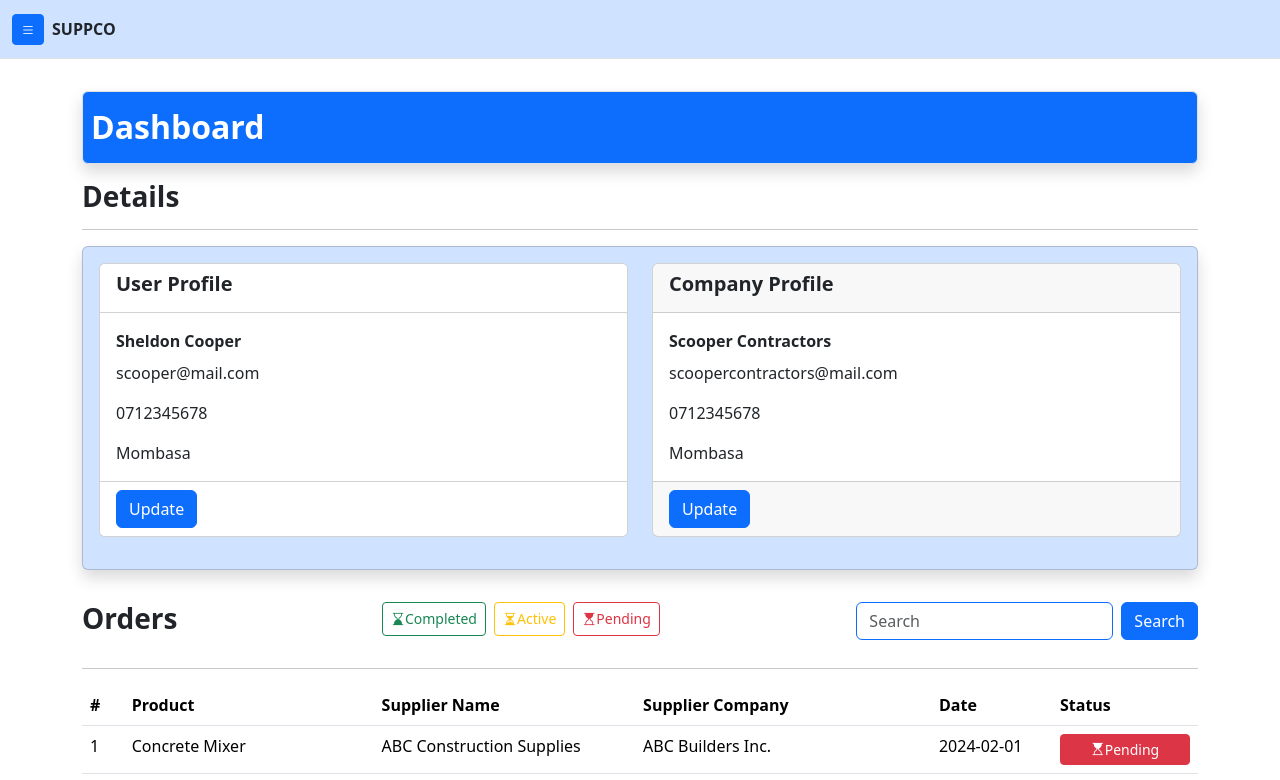
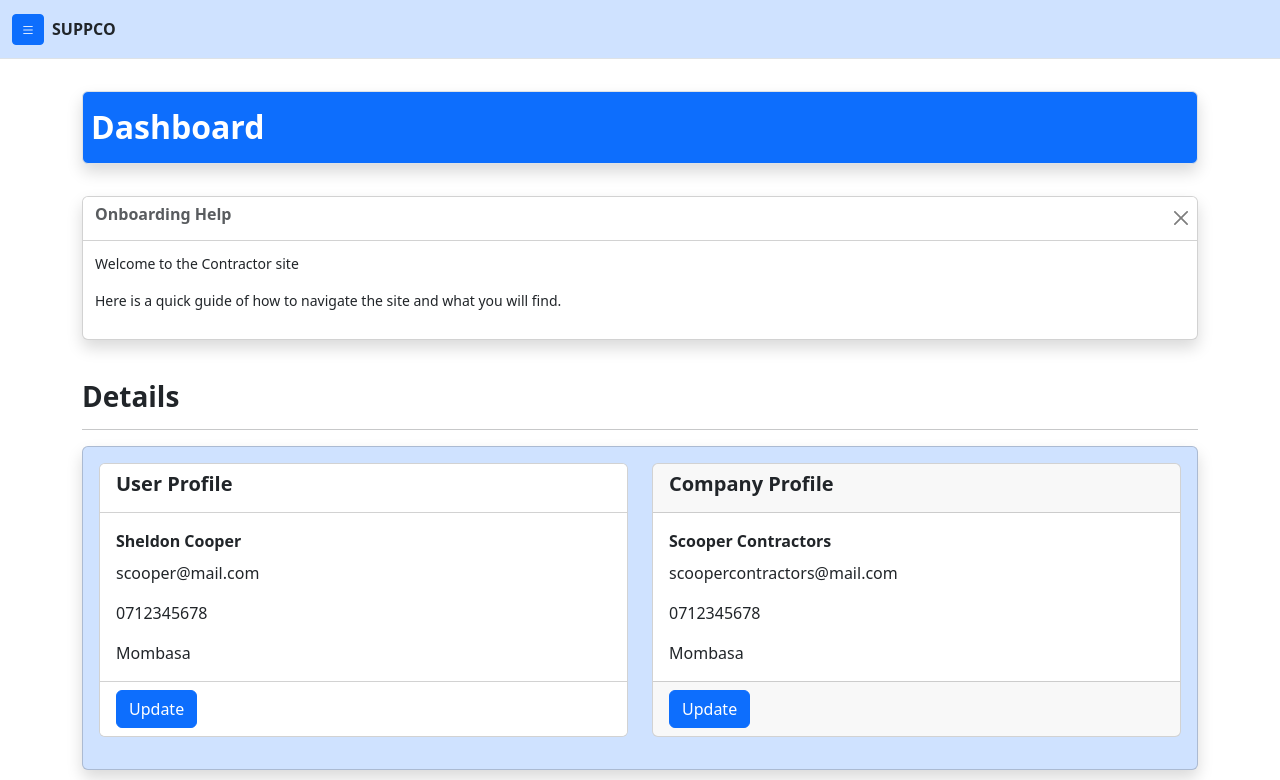
Before and after one commit to dalienst/suppco-contractor, a React (Create React App) app: page /dashboard in a window 1280 px wide. Shown: the top 780 px of the page. Built offline with nearby package versions, Linux system fonts and the light colour scheme.

Commit message:
add on boarding toast

```diff
--- /dev/null
+++ b/src/layouts/dashboard/DashboardHelp.jsx
@@ -0,0 +1,38 @@
+import React, { useState } from "react";
+import Toast from "react-bootstrap/Toast";
+
+function DashboardHelp() {
+  const [showA, setShowA] = useState(true);
+
+  const toggleShowA = () => setShowA(!showA);
+  return (
+    <>
+      <section className="mb-3 py-3">
+        <div className="mb-2 w-100">
+          <Toast show={showA} onClose={toggleShowA} className="w-100">
+            <div className="toast-header">
+              <h6 className="fw-bold me-auto">Onboarding Help</h6>
+              <button
+                className="btn-close"
+                type="button"
+                data-bs-dismiss="toast"
+                onClick={toggleShowA}
+                aria-label="Close"
+              ></button>
+            </div>
+
+            <div className="toast-body">
+              <p>Welcome to the Contractor site</p>
+              <p>
+                Here is a quick guide of how to navigate the site and what you
+                will find.
+              </p>
+            </div>
+          </Toast>
+        </div>
+      </section>
+    </>
+  );
+}
+
+export default DashboardHelp;
--- a/src/layouts/DashboardOrdersTable.jsx
+++ b/src/layouts/dashboard/DashboardOrdersTable.jsx
@@ -1,5 +1,5 @@
 import React, { useState } from "react";
-import { dummyConstructionData } from "../data/OrdersData";
+import { dummyConstructionData } from "../../data/OrdersData";
 
 function DashboardOrdersTable() {
   const [statusFilter, setStatusFilter] = useState(null);
--- a/src/pages/Dashboard.jsx
+++ b/src/pages/Dashboard.jsx
@@ -1,13 +1,15 @@
 import React from "react";
 import PageBanner from "../components/pages/PageBanner";
-import DashboardOrdersTable from "../layouts/DashboardOrdersTable";
-import DashboardProfileSection from "../layouts/DashboardProfileSection";
+import DashboardOrdersTable from "../layouts/dashboard/DashboardOrdersTable";
+import DashboardProfileSection from "../layouts/dashboard/DashboardProfileSection";
+import DashboardHelp from "../layouts/dashboard/DashboardHelp";
 
 function Dashboard() {
   return (
     <>
       <div className="container py-3">
         <PageBanner name="Dashboard" />
+        <DashboardHelp />
         <DashboardProfileSection />
         <DashboardOrdersTable />
       </div>
```
Also changed, not shown: src/layouts/dashboard/DashboardProfileSection.jsx (renamed from src/layouts/DashboardProfileSection.jsx).
